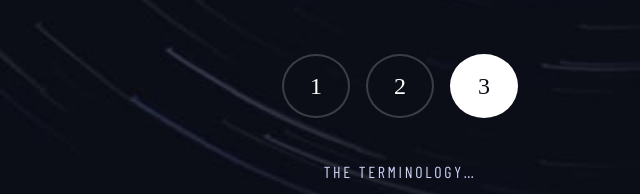
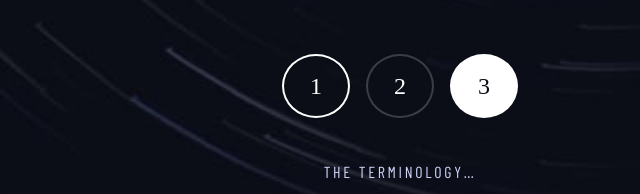
Before and after one commit to Nahuelluca20/space-tourism-website, a plain HTML site: page technology-capsule.html in a window 1280 px wide. In both pictures the pointer is over the link 556 px from the left and 638 px from the top of the page. Shown: the part 552-746 px from the top of the page, 240-880 px from the left. Drawn offline with nearby package versions, Linux system fonts and the light colour scheme; a web font is replaced by a local one.

Commit message:
hover technology-selector

```diff
--- a/styles/technology-selector.css
+++ b/styles/technology-selector.css
@@ -18,6 +18,10 @@
   box-sizing: border-box;
   margin: 0 8px;
   padding: 11px 16px;
+}
+
+.selector-container > a:hover {
+  border: 2px solid rgba(255, 255, 255);
 }
 
 .selector-container > a[active="vehicle"] {
```
